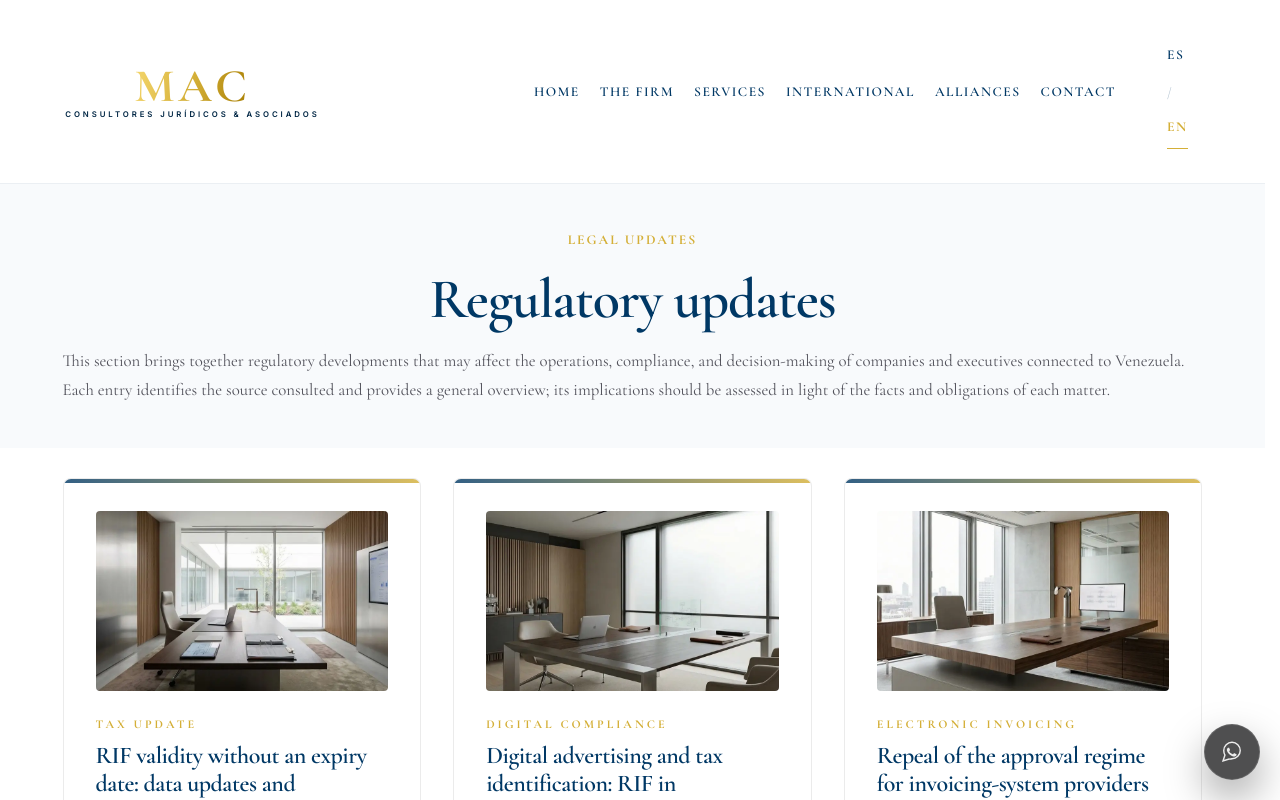
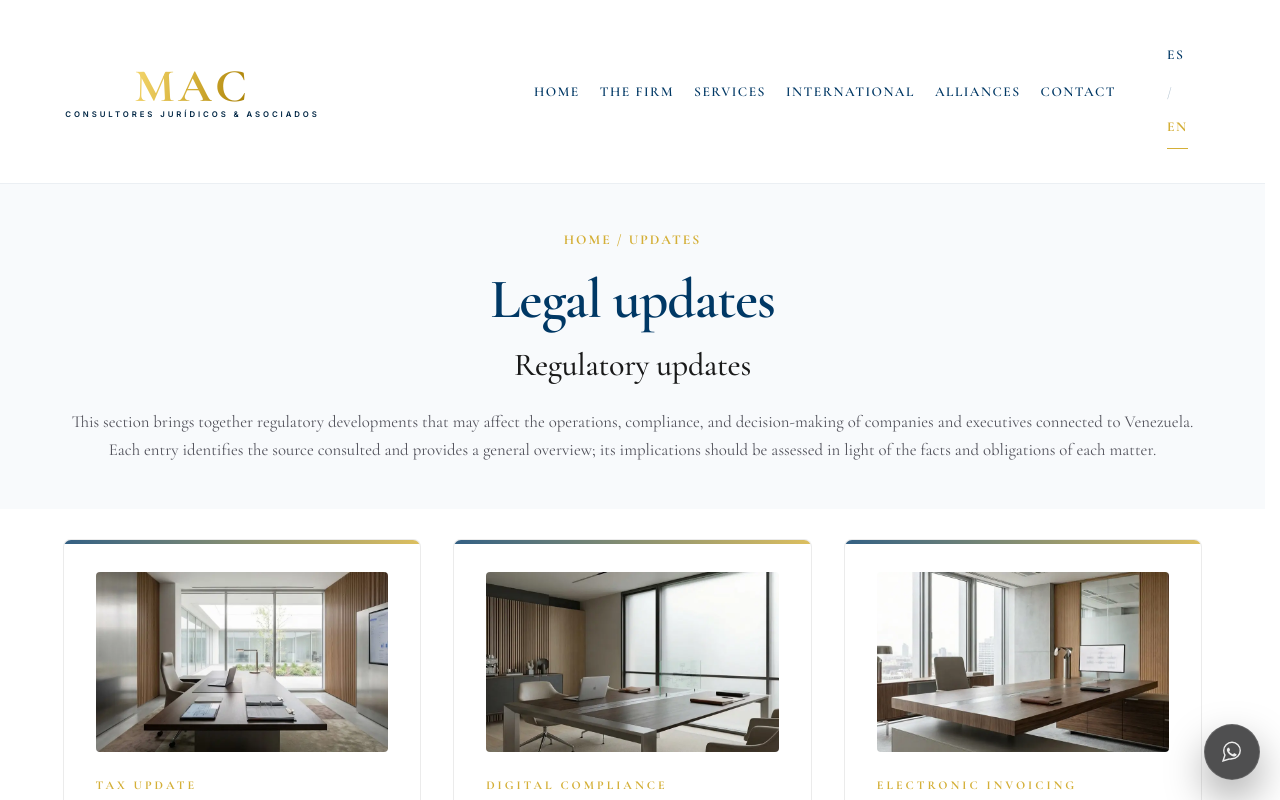
Before and after one commit to mcolina777-cpu/mac-consultores-site-clean, a Next.js app: page /en/news in a window 1280 px wide. Shown: the top 800 px of the page. Built offline with nearby package versions, Linux system fonts and the light colour scheme.

Commit message:
content: refine legal updates hierarchy

```diff
--- a/src/app/[locale]/news/page.tsx
+++ b/src/app/[locale]/news/page.tsx
@@ -65,10 +65,29 @@ export default async function Noticias({ params }: Props) {
       <header className="page-header">
         <div className="container">
           <span className="breadcrumb">{dict?.noticias?.breadcrumb}</span>
-          <h1>{dict?.noticias?.h1}</h1>
+
+          <h1 className="serif">{dict?.noticias?.h1}</h1>
+
+          <h2
+            className="serif text-center mt-1rem mb-1-5rem"
+            style={{
+              fontSize: 'clamp(1.5rem, 2.8vw, 2rem)',
+              fontWeight: 500,
+              color: 'var(--text-main)',
+              letterSpacing: '-0.01em',
+              textAlign: 'center'
+            }}
+          >
+            {dict?.noticias?.h2}
+          </h2>
+
           <p
-            className="hero-subtitle max-w-800 mx-auto mt-1rem text-muted"
-            style={{ lineHeight: 1.7, fontSize: '1.05rem' }}
+            className="hero-subtitle max-w-800 mx-auto text-muted text-center"
+            style={{
+              lineHeight: 1.7,
+              fontSize: '1.05rem',
+              textAlign: 'center'
+            }}
           >
             {dict?.noticias?.intro}
           </p>
```
Also changed, not shown: src/i18n/en.json, src/i18n/es.json.
